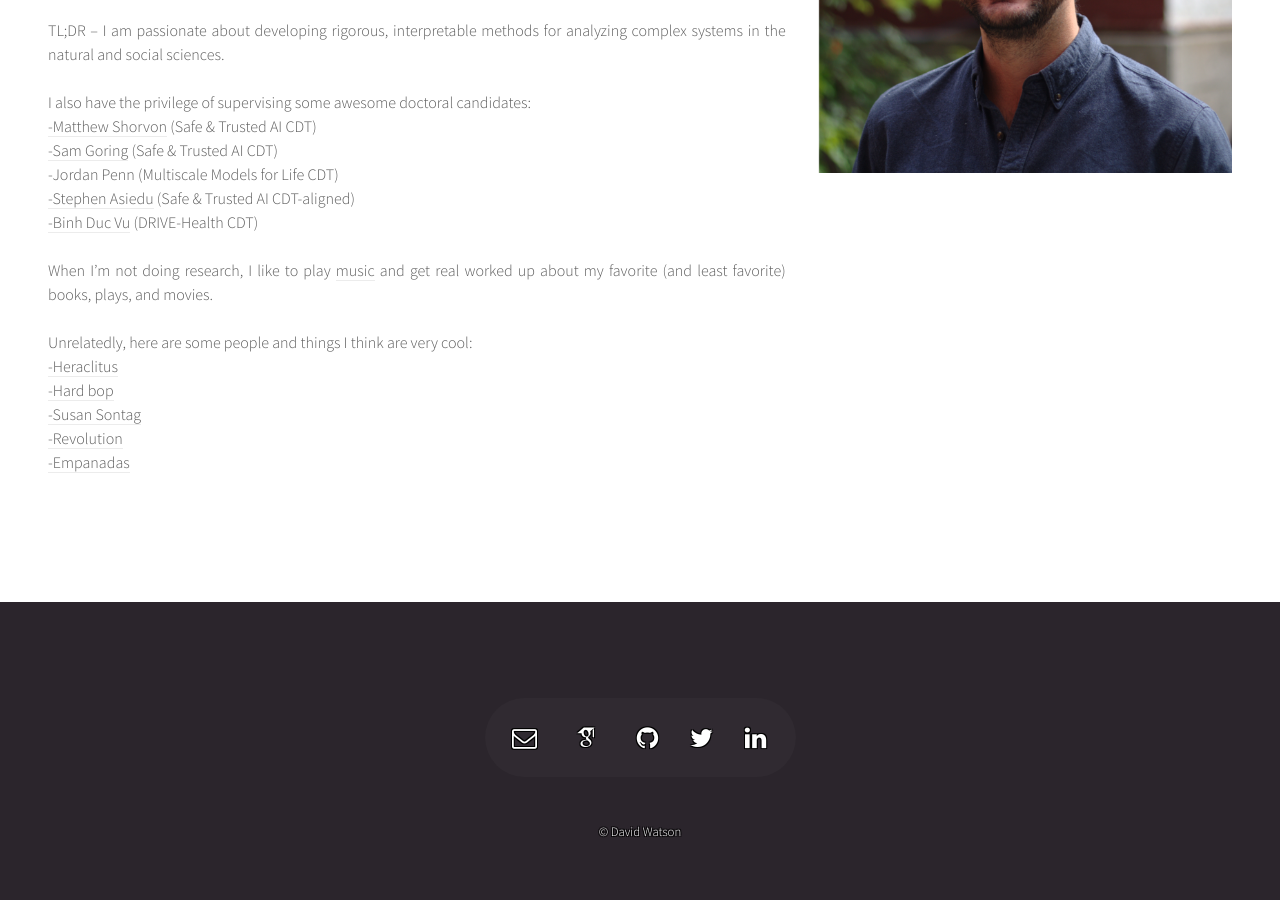
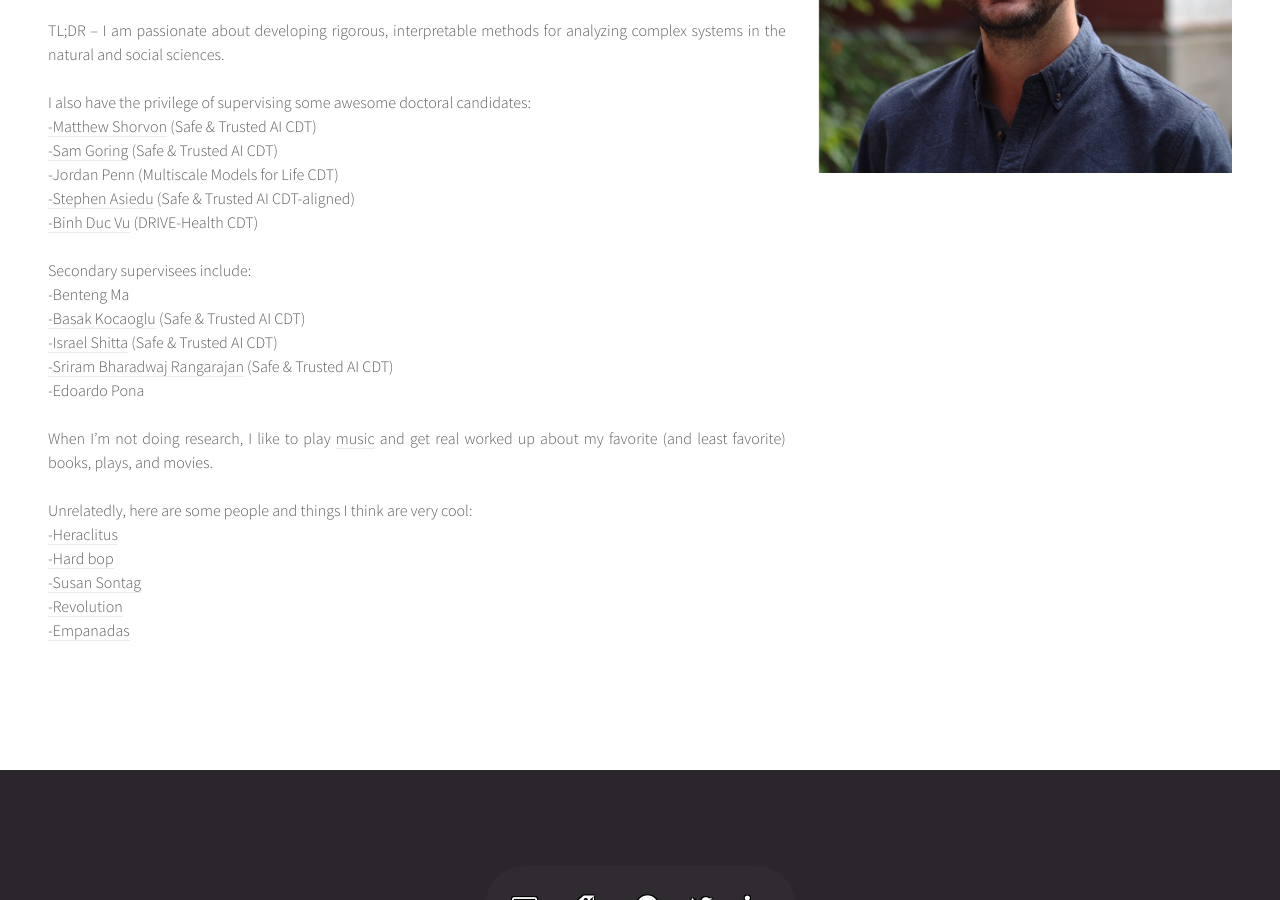
Before and after one commit to dswatson/dswatson.github.io, a Jekyll site: the page built from index.html, in a window 1280 px wide and 900 px high, scrolled down 550 px. Built offline with Jekyll 4.4.1, drawn with Linux system fonts in a browser that asks for light colours; some web fonts are replaced.

Commit message:
secondary

```diff
--- a/index.html
+++ b/index.html
@@ -30,6 +30,19 @@ layout: landing
         <a href="https://www.kcl.ac.uk/people/binh-duc-vu">-Binh Duc Vu</a> (DRIVE-Health CDT)
         <br />
         <br />
+        Secondary supervisees include:
+        <br />
+        -Benteng Ma
+        <br />
+        <a href="https://safeandtrustedai.org/person/basak-kocaoglu/">-Basak Kocaoglu</a>  (Safe & Trusted AI CDT)
+        <br />
+        <a href="https://safeandtrustedai.org/person/israel-shitta/">-Israel Shitta</a>  (Safe & Trusted AI CDT)
+        <br />
+        <a href="https://safeandtrustedai.org/person/sriram-bharadwaj-rangarajan/">-Sriram Bharadwaj Rangarajan</a>  (Safe & Trusted AI CDT)
+        <br />
+        -Edoardo Pona
+        <br />
+        <br />
         When I’m not doing research, I like to play <a href="https://soundcloud.com/david-watson">music</a> and get real worked up about my favorite (and least favorite) books, plays, and movies.
         <br />
         <br />
```
